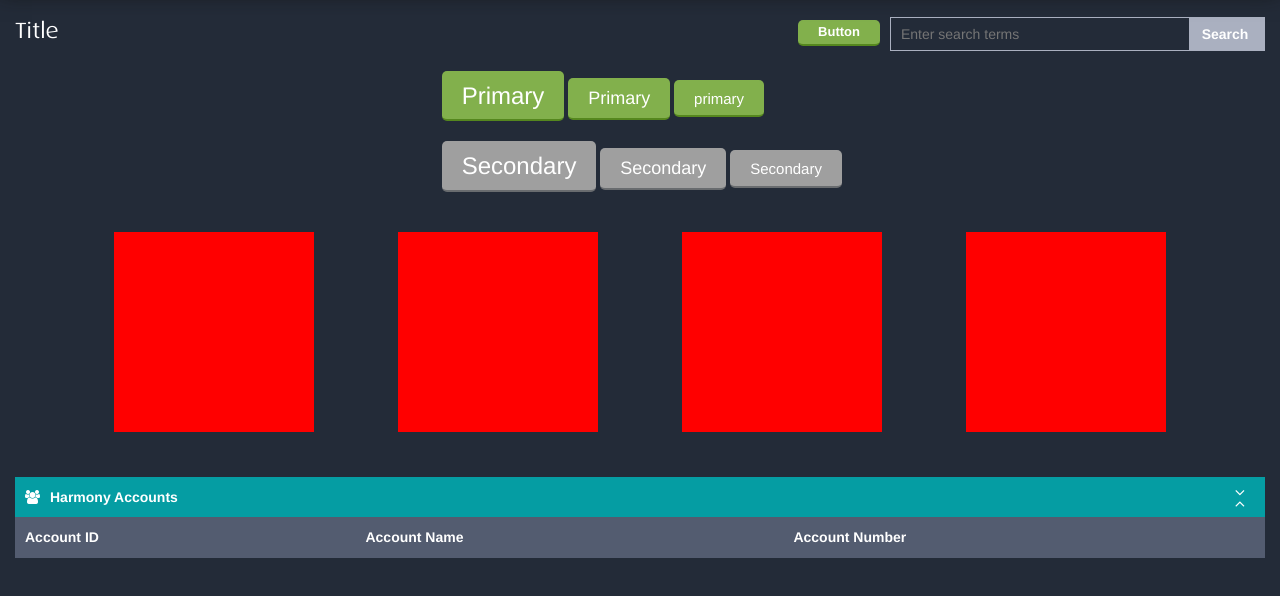
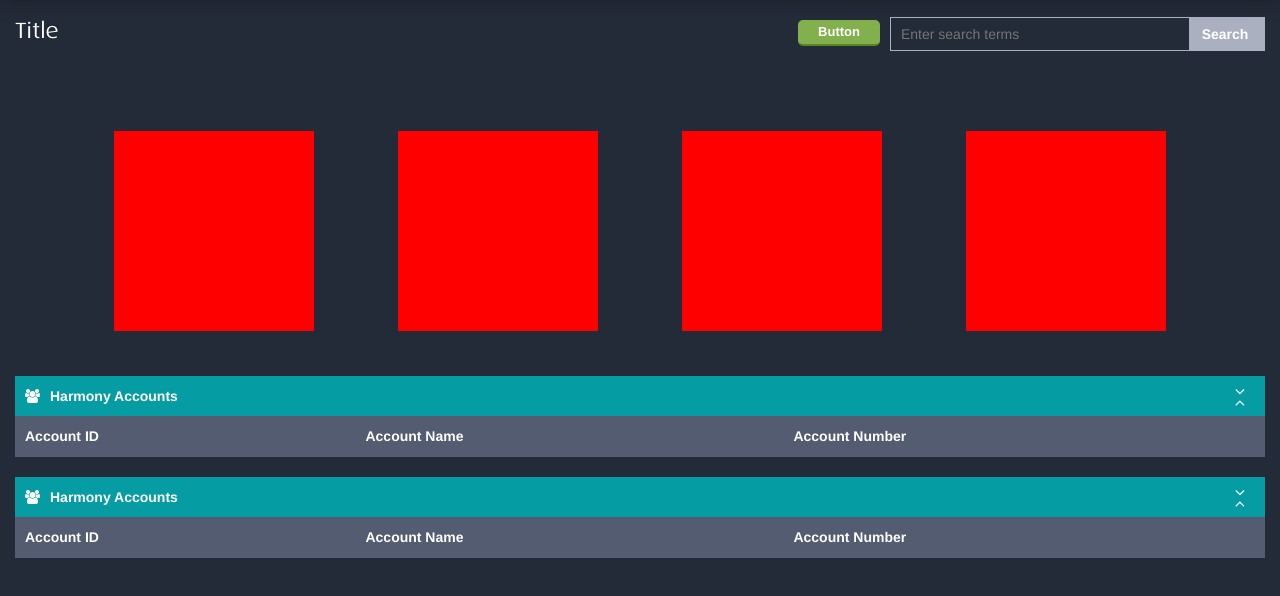
Before and after one commit to patrickkillalea/Pinpoint_Unum_UX, a plain HTML site: page index.html in a window 1280 px wide. Shown: the part 90-686 px from the top of the page. Drawn offline with Linux system fonts and the light colour scheme; no server answers.

Commit message:
Added stuff

```diff
--- a/index.html
+++ b/index.html
@@ -146,16 +146,16 @@
                         <br>
                         <div>
                             <!-- Primary Button -->
-                            <button type="button" class="big-primary-button">Primary</button>
+   <!--                          <button type="button" class="big-primary-button">Primary</button>
                             <button type="button" class="med-primary-button">Primary</button>
-                            <button type="button" class="small-primary-button">primary</button>
+                            <button type="button" class="small-primary-button">primary</button> -->
                         </div>
                         <br>
                         <div>
                             <!-- Secondary Button -->
-                            <button type="button" class="big-secondary-button">Secondary</button>
+                           <!--  <button type="button" class="big-secondary-button">Secondary</button>
                             <button type="button" class="med-secondary-button">Secondary</button>
-                            <button type="button" class="small-secondary-button">Secondary</button>
+                            <button type="button" class="small-secondary-button">Secondary</button> -->
                         </div>
                     </div>
                 </article>
@@ -165,6 +165,36 @@
                     <div style="background-color: red; width:200px; height:200px;margin:40px; display: inline-block;"></div>
                     <div style="background-color: red; width:200px; height:200px;margin:40px; display: inline-block;"></div>
                 </div>
+                <article class="row xtable">
+                    <div class="col-xs-12" ng-controller="accountsCtrl">
+                        <div class="xtable-header primary">
+                            <div class="pull-left"><i class="fa fa-users"></i>Harmony Accounts</div>
+                            <div class="open-close pull-right"><i class="fa fa-angle-down"></i><i class="fa fa-angle-up"></i></div>
+                        </div>
+                        <table class="xtable-table clicable">
+                            <thead>
+                                <tr>
+                                    <td>
+                                        Account ID
+                                    </td>
+                                    <td>
+                                        Account Name
+                                    </td>
+                                    <td>
+                                        Account Number
+                                    </td>
+                                </tr>
+                            </thead>
+                            <tbody>
+                                <tr ng-repeat="x in accounts | limitTo : 10 ">
+                                    <td>{{ x['Account Id'] }}</td>
+                                    <td>{{ x['Account Name'] }}</td>
+                                    <td>{{ x['Harmony Account Number'] }}</td>
+                                </tr>
+                            </tbody>
+                        </table>
+                    </div>
+                </article>
                 <article class="row xtable">
                     <div class="col-xs-12" ng-controller="procCtrl">
                         <div class="xtable-header primary">
@@ -186,7 +216,7 @@
                                 </tr>
                             </thead>
                             <tbody>
-                                <tr ng-repeat="x in proc ">
+                                <tr ng-repeat="x in proc | limitTo : 10 ">
                                     <td>{{ x['Account Id'] }}</td>
                                     <td>{{ x['Account Name'] }}</td>
                                     <td>{{ x['Harmony Account Number'] }}</td>
```
